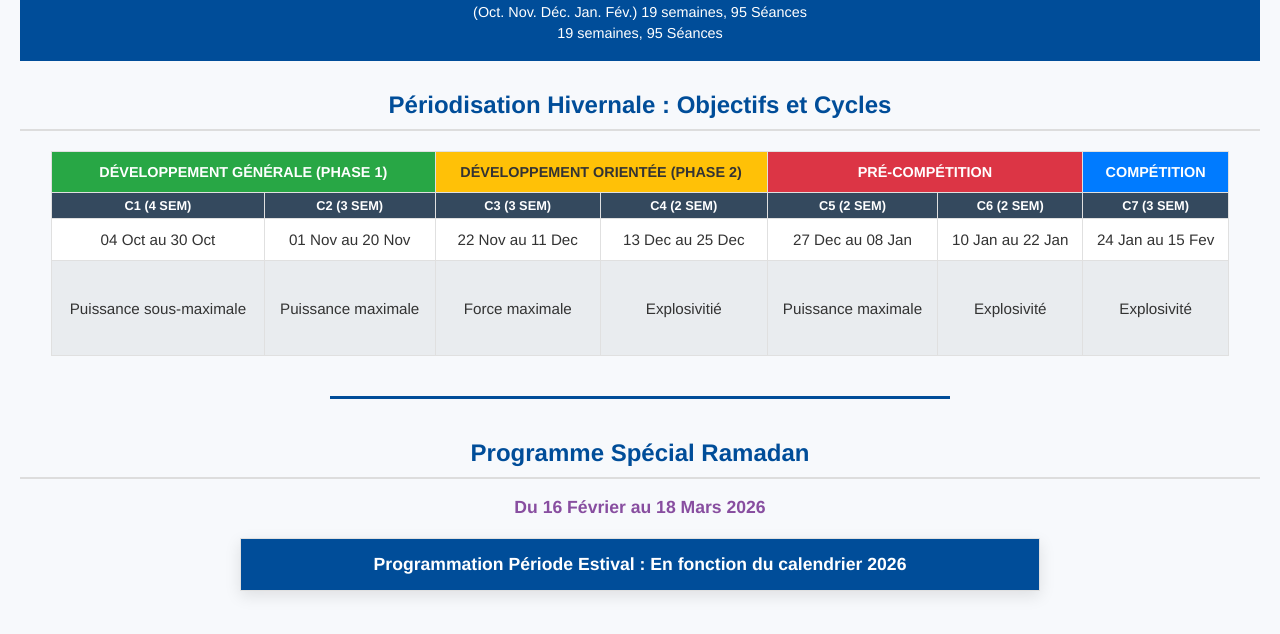
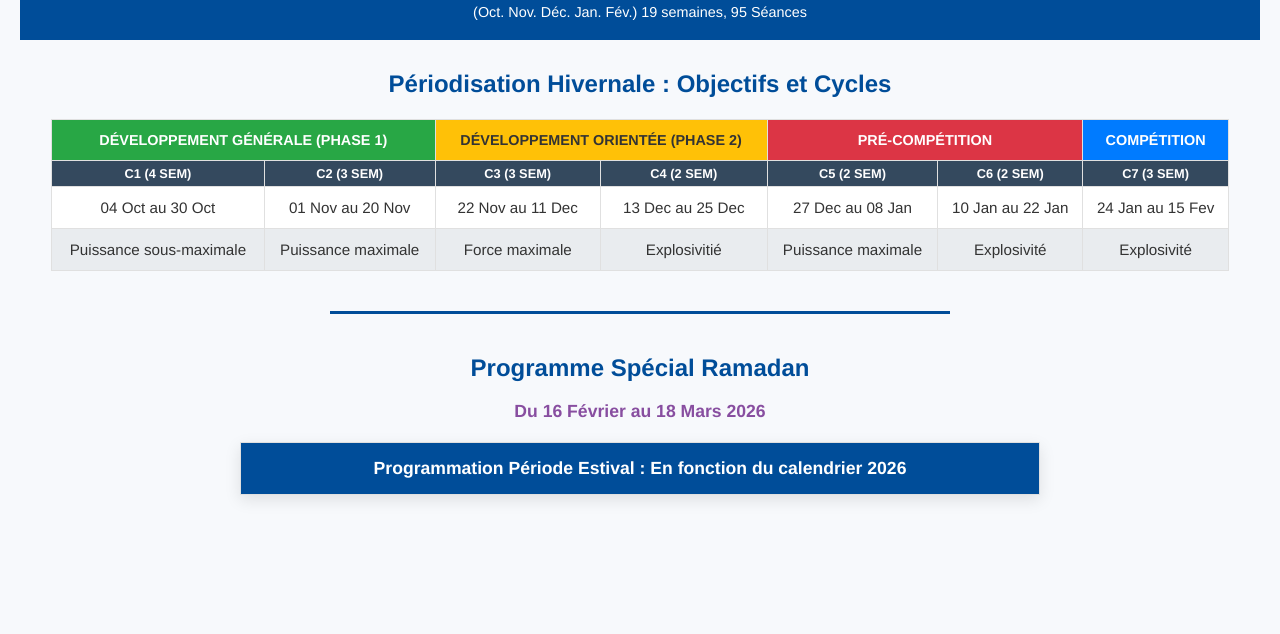
Before and after one commit to athledz/program26, a plain HTML site: page index.html in a window 1280 px wide. Shown: the part 78-712 px from the top of the page. Drawn offline with Linux system fonts and the light colour scheme.

Commit message:
Add files via upload

```diff
--- a/index.html
+++ b/index.html
@@ -11,7 +11,7 @@
     <header>
         <h1>Programme Général  Période Hivernal 2026  </h1>
          <p>(Oct. Nov. Déc. Jan. Fév.) 19 semaines, 95 Séances </p>
-        <p>19 semaines, 95 Séances </p>
+
     </header>
 
     <section id="periode-hivernale">
@@ -69,8 +69,7 @@
         <h2>Programme Spécial Ramadan </h2>
         <p class="ramadan-date">Du 16 Février au 18 Mars 2026</p>
 
-        <table class="programme-ramadan">
-            <thead>
+        <table class="programme-ramadan"> <thead>
 
             </thead>
 
--- a/styles.css
+++ b/styles.css
@@ -27,10 +27,10 @@ header p {
 h2 {
     text-align: center;
     color: #004d99;
-    margin-top: 15px;
-    margin-bottom: 10px;
-    border-bottom: 2px solid #ddd;
-    padding-bottom: 10px;
+    margin-top: 5px;
+    margin-bottom: 5px;
+
+    padding-bottom: 1px;
 }
 
 /* --- Responsive Table Container (Key for Responsiveness) --- */
@@ -90,8 +90,8 @@ thead th {
 /* Styles des objectifs */
 .objective-row .cycle-obj {
     background-color: #e9ecef;
-    font-weight: 100;
-    height: 70px;
+    font-weight: 50;
+    height: 10px;
 }
 
 /* Styles pour la Programmation Estivale */
```
